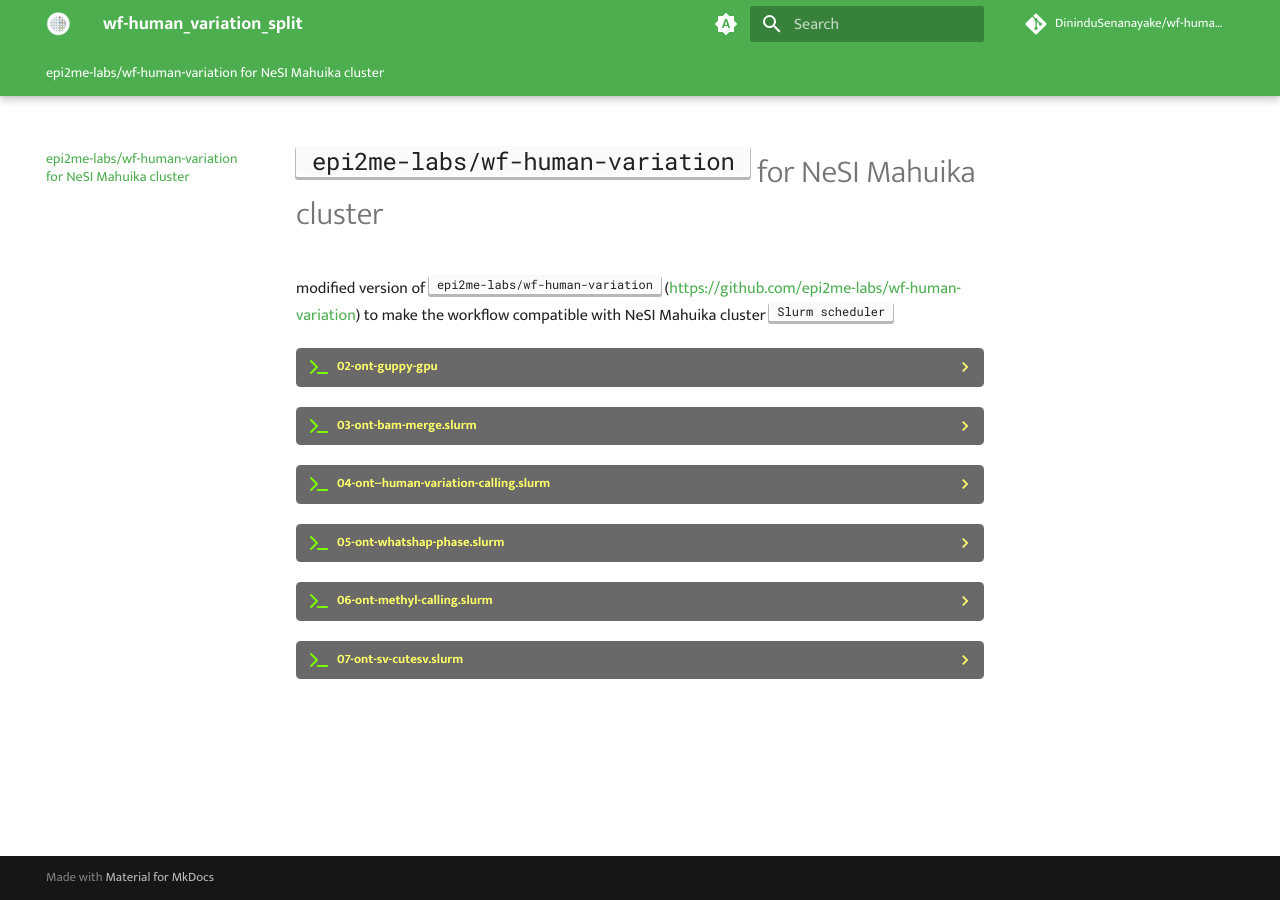
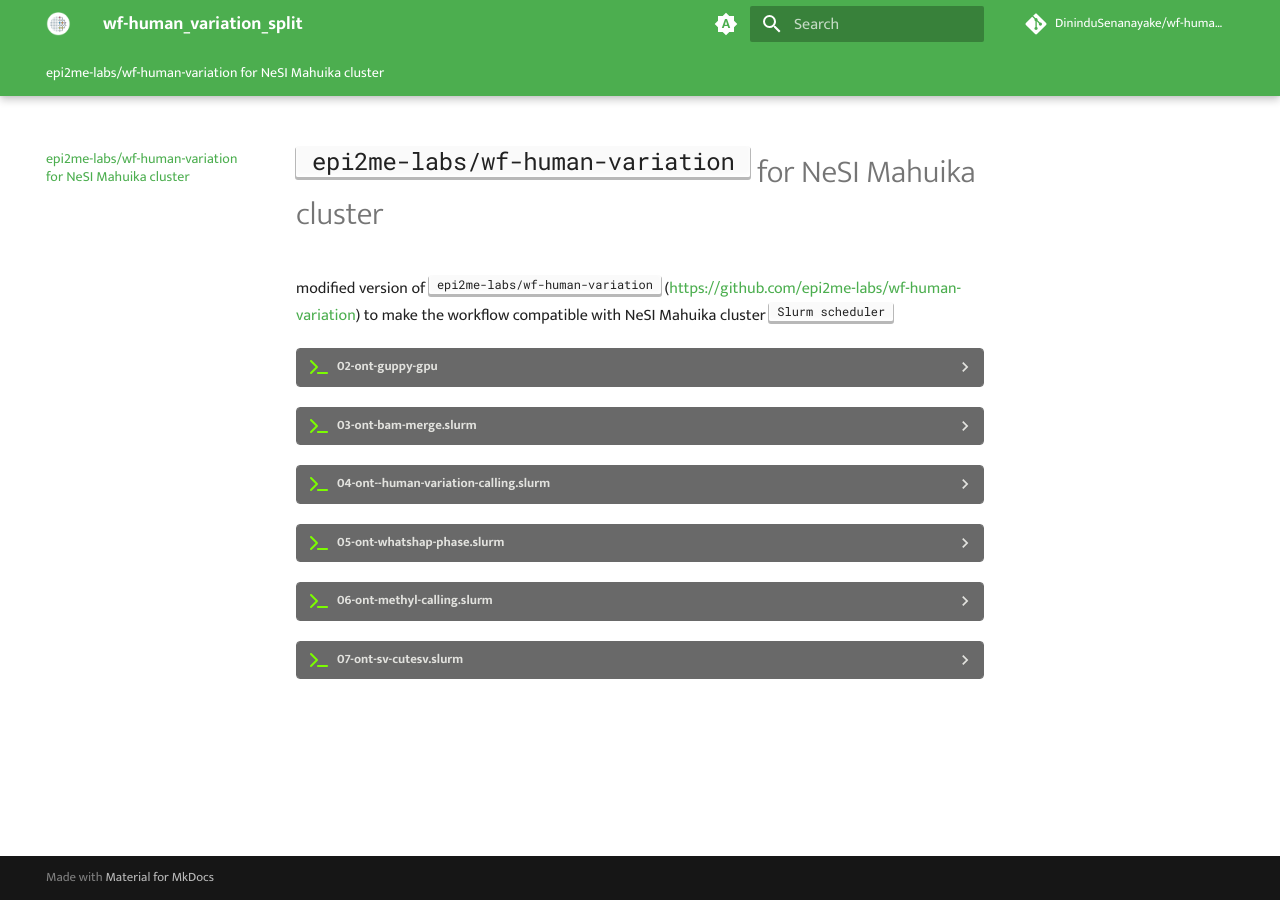
Before and after one commit to DininduSenanayake/wf-human-variation_split, an MkDocs documentation site: the page built from docs/index.md, in a window 1280 px wide. Built offline with MkDocs 1.6.1 and Material for MkDocs 9.7.7, drawn with Linux system fonts in a browser that asks for light colours; comment, search, counter and statistics services are not loaded.

Commit message:
change colour

```diff
--- a/docs/stylesheets/extra.css
+++ b/docs/stylesheets/extra.css
@@ -174,7 +174,7 @@
 }
 .md-typeset .terminal > .admonition-title,
 .md-typeset .terminal > summary {
-  color:rgb(255,255,105);
+  color:rgb(226, 226, 222);
   background-color: rgba(105,105,105);
 }
 .md-typeset .terminal > .admonition-title::before,
--- a/mkdocs.yml
+++ b/mkdocs.yml
@@ -25,7 +25,7 @@
     toggle:
       icon: material/brightness-auto
       name: Switch to light mode
-    primary: green
+    primary: blue grey
 
   # Palette toggle for light mode
   - media: "(prefers-color-scheme: light)"
```
